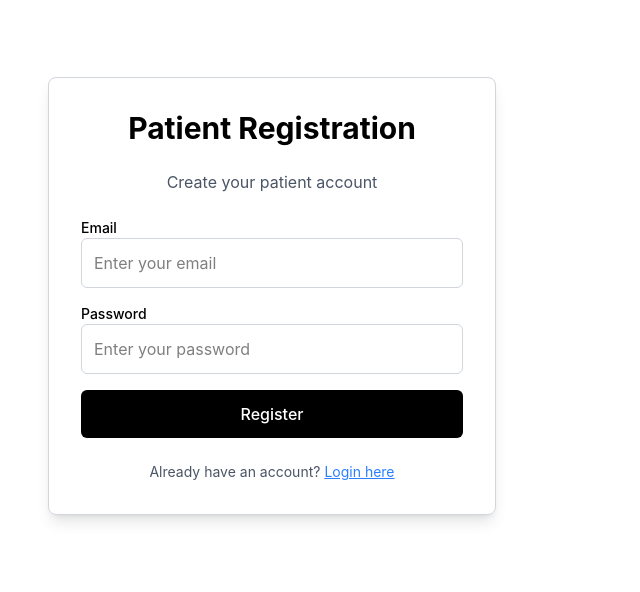
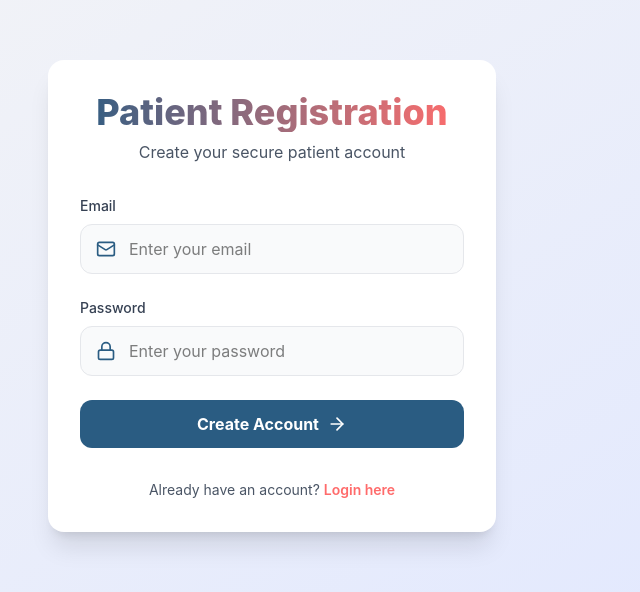
Before and after one commit to AbhishekNaik1112/Medisure, a React (Vite) app in the folder client/: page /patient-register in a window 1280 px wide. Shown: the part 104-696 px from the top of the page, without its empty margins (368-1008 px from the left). Built offline with nearby package versions, Linux system fonts and the light colour scheme.

Commit message:
Readme Update

```diff
--- a/client/src/pages/PatientRegister.tsx
+++ b/client/src/pages/PatientRegister.tsx
@@ -1,6 +1,7 @@
 import { useState } from 'react';
 import { useNavigate } from 'react-router-dom';
 import axios from 'axios';
+import { Mail, Lock, Loader, ArrowRight, User } from 'lucide-react';
 
 const PatientRegister = () => {
   const [form, setForm] = useState({ email: '', password: '' });
@@ -8,6 +9,10 @@ const PatientRegister = () => {
   const [loading, setLoading] = useState(false);
   const [success, setSuccess] = useState(false);
   const navigate = useNavigate();
+
+  // Reusable styles
+  const inputStyle = "w-full pl-12 pr-4 py-3 bg-gray-50 border border-gray-200 rounded-xl focus:ring-2 focus:outline-none transition-all";
+  const buttonStyle = "w-full py-3 rounded-xl font-bold flex items-center justify-center gap-2 transition-all duration-300 hover:gap-3";
 
   const handleChange = (e: React.ChangeEvent<HTMLInputElement | HTMLTextAreaElement>) => {
     setForm({ ...form, [e.target.name]: e.target.value });
@@ -20,12 +25,15 @@ const PatientRegister = () => {
     setSuccess(false);
 
     try {
-      await axios.post('https://claims-management-system-2d30.onrender.com/users/register', { ...form, role: 'patient' });
+      await axios.post('https://claims-management-system-2d30.onrender.com/users/register', {
+        ...form,
+        role: 'patient'
+      });
       localStorage.setItem('role', 'patient');
       setSuccess(true);
 
       setTimeout(() => {
-        navigate('/patient-dashboard');
+        navigate('/login');
       }, 1500);
     } catch {
       setError('Registration failed. Please try again.');
@@ -35,19 +43,36 @@ const PatientRegister = () => {
   };
 
   return (
-    <div className="min-h-screen flex flex-col items-center justify-center bg-white text-black p-6">
-      <div className="w-full max-w-md p-8 space-y-6 border border-gray-300 rounded-lg shadow-lg">
-        <h2 className="text-3xl font-bold text-center">Patient Registration</h2>
-        <p className="text-gray-600 text-center">Create your patient account</p>
-        {error && <p className="text-red-500 text-center">{error}</p>}
+    <div className="min-h-screen flex items-center justify-center bg-gradient-to-br from-[#F5F5F5] to-[#E0E7FF] font-sans">
+      <div className="w-full max-w-md bg-white p-8 rounded-2xl shadow-xl mx-4">
+        <div className="text-center mb-8">
+          <h2 className="text-4xl font-extrabold bg-gradient-to-r from-[#2A5C82] to-[#FF6B6B] bg-clip-text text-transparent">
+            Patient Registration
+          </h2>
+          <p className="text-gray-600 mt-2">Create your secure patient account</p>
+        </div>
+
+        {error && (
+          <div className="mb-6 p-3 bg-red-50 text-red-600 rounded-lg flex items-center gap-2">
+            <User className="text-red-600" size={20} />
+            {error}
+          </div>
+        )}
+
         {success && (
-          <p className="text-green-500 text-center">Registration successful! Redirecting...</p>
+          <div className="mb-6 p-3 bg-green-50 text-green-600 rounded-lg flex items-center gap-2">
+            <Loader className="animate-spin" size={20} />
+            Registration successful! Redirecting...
+          </div>
         )}
-        <form onSubmit={handleSubmit} className="mt-6 space-y-4">
+
+        <form onSubmit={handleSubmit} className="space-y-6">
           <div>
-            <label htmlFor="email" className="block text-sm font-medium">
+            <label htmlFor="email" className="block text-sm font-medium text-gray-700 mb-2">
               Email
             </label>
+            <div className="relative">
+              <Mail className="absolute left-4 top-1/2 -translate-y-1/2 text-[#2A5C82]" size={20} />
               <input
                 id="email"
                 type="email"
@@ -56,13 +81,17 @@ const PatientRegister = () => {
                 value={form.email}
                 onChange={handleChange}
                 required
-              className="w-full p-3 border border-gray-300 rounded-md focus:outline-none focus:ring-2 focus:ring-black"
+                className={`${inputStyle} focus:ring-[#2A5C82] focus:border-[#2A5C82]`}
               />
             </div>
+          </div>
+
           <div>
-            <label htmlFor="password" className="block text-sm font-medium">
+            <label htmlFor="password" className="block text-sm font-medium text-gray-700 mb-2">
               Password
             </label>
+            <div className="relative">
+              <Lock className="absolute left-4 top-1/2 -translate-y-1/2 text-[#2A5C82]" size={20} />
               <input
                 id="password"
                 type="password"
@@ -71,22 +100,31 @@ const PatientRegister = () => {
                 value={form.password}
                 onChange={handleChange}
                 required
-              className="w-full p-3 border border-gray-300 rounded-md focus:outline-none focus:ring-2 focus:ring-black"
+                className={`${inputStyle} focus:ring-[#2A5C82] focus:border-[#2A5C82]`}
               />
             </div>
+          </div>
+
           <button
             type="submit"
             disabled={loading}
-            className="w-full p-3 bg-black text-white rounded-md font-medium disabled:opacity-50 hover:scale-105 duration-300 cursor-pointer"
+            className={`${buttonStyle} bg-[#2A5C82] text-white hover:bg-[#1E4466] hover:shadow-lg`}
           >
-            {loading ? 'Registering...' : 'Register'}
+            {loading ? (
+              <Loader className="animate-spin" size={20} />
+            ) : (
+              <>
+                Create Account <ArrowRight size={20} />
+              </>
+            )}
           </button>
         </form>
-        <div className="text-center text-sm text-gray-600">
-          Already have an account?
+
+        <div className="mt-8 text-center text-sm text-gray-600">
+          Already have an account?{' '}
           <button
             onClick={() => navigate('/login')}
-            className="ml-1 text-blue-500 underline cursor-pointer"
+            className="text-[#FF6B6B] font-semibold hover:text-[#FF5252] transition-colors"
           >
             Login here
           </button>
```
Lines whose indentation alone changed are shown as unchanged.
